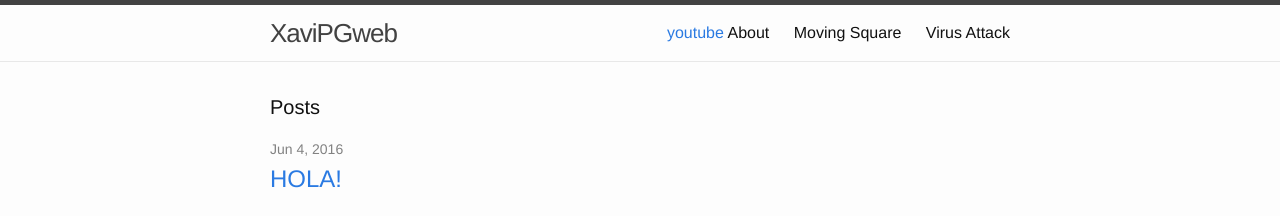
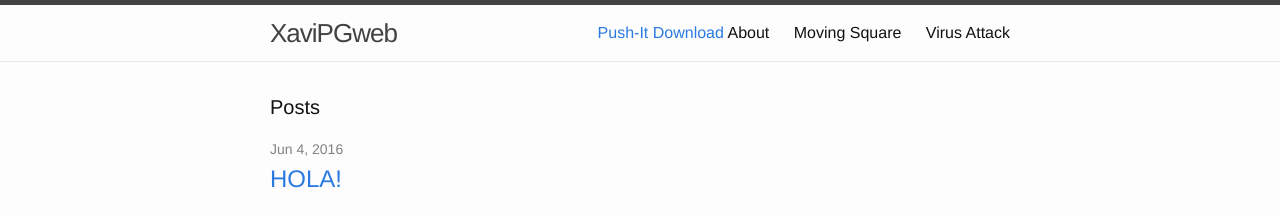
Before and after one commit to xavipgweb/xavipgweb.github.io, a Jekyll site: the page built from index.html, in a window 1280 px wide. Shown: the top 216 px of the page. Built offline with Jekyll 4.4.1, drawn with Linux system fonts in a browser that asks for light colours.

Commit message:
Update header.html

```diff
--- a/_includes/header.html
+++ b/_includes/header.html
@@ -14,7 +14,7 @@
       </a>
 
       <div class="trigger">
-        <a href="https://www.youtube.com/?hl=es&gl=ES">youtube</a>
+        <a href="https://play.google.com/store/apps/details?id=com.aplicx.xavi.pushit&hl=en">Push-It Download</a>
         {% for my_page in site.pages %}
           {% if my_page.title %}
           <a class="page-link" href="{{ my_page.url | prepend: site.baseurl }}">{{ my_page.title }}</a>
```
